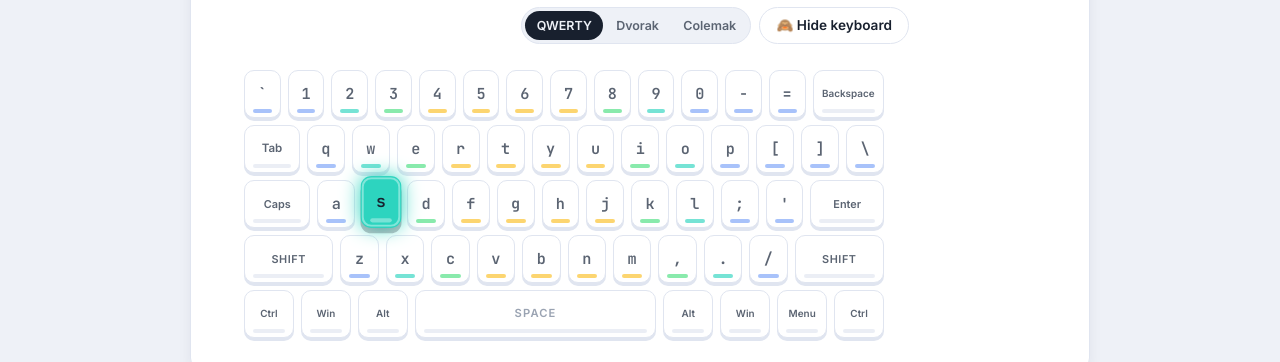
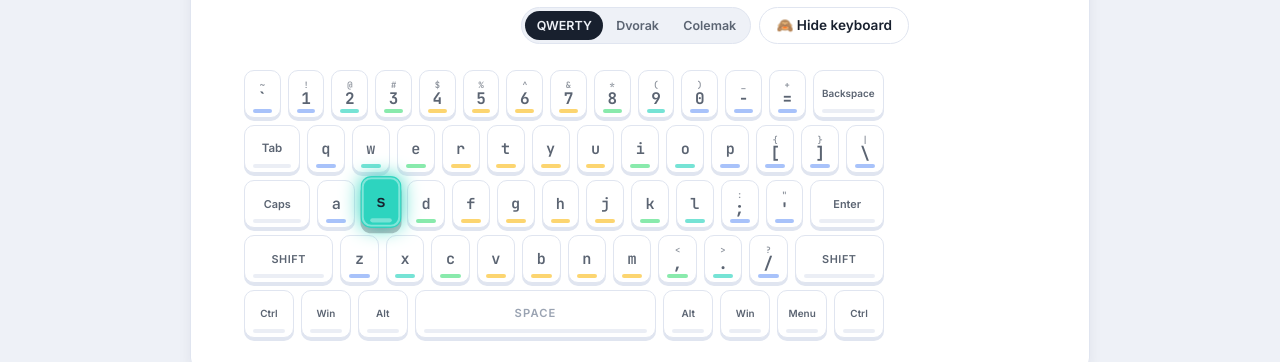
Before and after one commit to JosiahBristow/YesTyping, a React (Vite) app: page /speed-test in a window 1280 px wide. Shown: the part 1103-1465 px from the top of the page. Built offline with nearby package versions, Linux system fonts and the light colour scheme; no server answers.

Commit message:
feat: show the shift symbol on each keycap
Keys with a shifted character now display both legends like a physical
keyboard (e.g. ! above 1, _ above -, { above [, ? above /), so the other
symbols are visible. Letters and modifier keys are unchanged.

```diff
--- a/src/components/Keyboard.tsx
+++ b/src/components/Keyboard.tsx
@@ -1,6 +1,6 @@
 import { cn } from '../lib/cn'
 import { FINGER_BY_KEY, KEYBOARD_ROWS, type Finger } from '../features/typing/fingerMap'
-import { charAtKey, keyForChar, type LayoutId } from '../features/typing/layouts'
+import { charAtKey, keyForChar, shiftSymbolFor, type LayoutId } from '../features/typing/layouts'
 
 export interface KeyboardProps {
   activeKey?: string | null
@@ -57,6 +57,16 @@
       err > 0 && !isActive
         ? ({ background: `rgba(239, 68, 68, ${0.1 + 0.4 * (err / maxErr)})` } as const)
         : undefined
+    const label = isShift ? 'Shift' : charAtKey(key, layout)
+    const shiftSym = shiftSymbolFor(key)
+    const content = shiftSym ? (
+      <span className="keycap-dual">
+        <span className="keycap-top">{shiftSym}</span>
+        <span className="keycap-main">{label}</span>
+      </span>
+    ) : (
+      label
+    )
     return (
       <div
         key={isPressed ? `p-${pressCount}-${key}` : key}
@@ -65,7 +75,7 @@
         style={style}
         aria-hidden
       >
-        {isShift ? 'Shift' : charAtKey(key, layout)}
+        {content}
       </div>
     )
   }
--- a/src/features/typing/layouts.ts
+++ b/src/features/typing/layouts.ts
@@ -101,6 +101,35 @@
   return /[A-Z]/.test(ch) || SHIFT_CHARS.has(ch)
 }
 
+/** The shift symbol printed on a physical key (e.g. '!' on the '1' key). */
+const SHIFT_SYMBOL_BY_KEY: Record<string, string> = {
+  '1': '!',
+  '2': '@',
+  '3': '#',
+  '4': '$',
+  '5': '%',
+  '6': '^',
+  '7': '&',
+  '8': '*',
+  '9': '(',
+  '0': ')',
+  '-': '_',
+  '=': '+',
+  '[': '{',
+  ']': '}',
+  '\\': '|',
+  '`': '~',
+  ';': ':',
+  "'": '"',
+  ',': '<',
+  '.': '>',
+  '/': '?',
+}
+
+export function shiftSymbolFor(key: string): string | null {
+  return SHIFT_SYMBOL_BY_KEY[key] ?? null
+}
+
 /**
  * Which Shift key to hold for a key: keys typed with the left hand need the
  * right Shift and vice versa. Returns null for thumb/unknown keys.
--- a/src/styles/global.css
+++ b/src/styles/global.css
@@ -1108,6 +1108,23 @@
   flex: 6;
 }
 
+.keycap-dual {
+  display: flex;
+  flex-direction: column;
+  align-items: center;
+  line-height: 1.15;
+}
+
+.keycap-top {
+  font-size: 0.55rem;
+  opacity: 0.7;
+}
+
+.keycap-main {
+  font-size: 1rem;
+  font-weight: 700;
+}
+
 .keycap {
   --kc: var(--line);
   position: relative;
```
